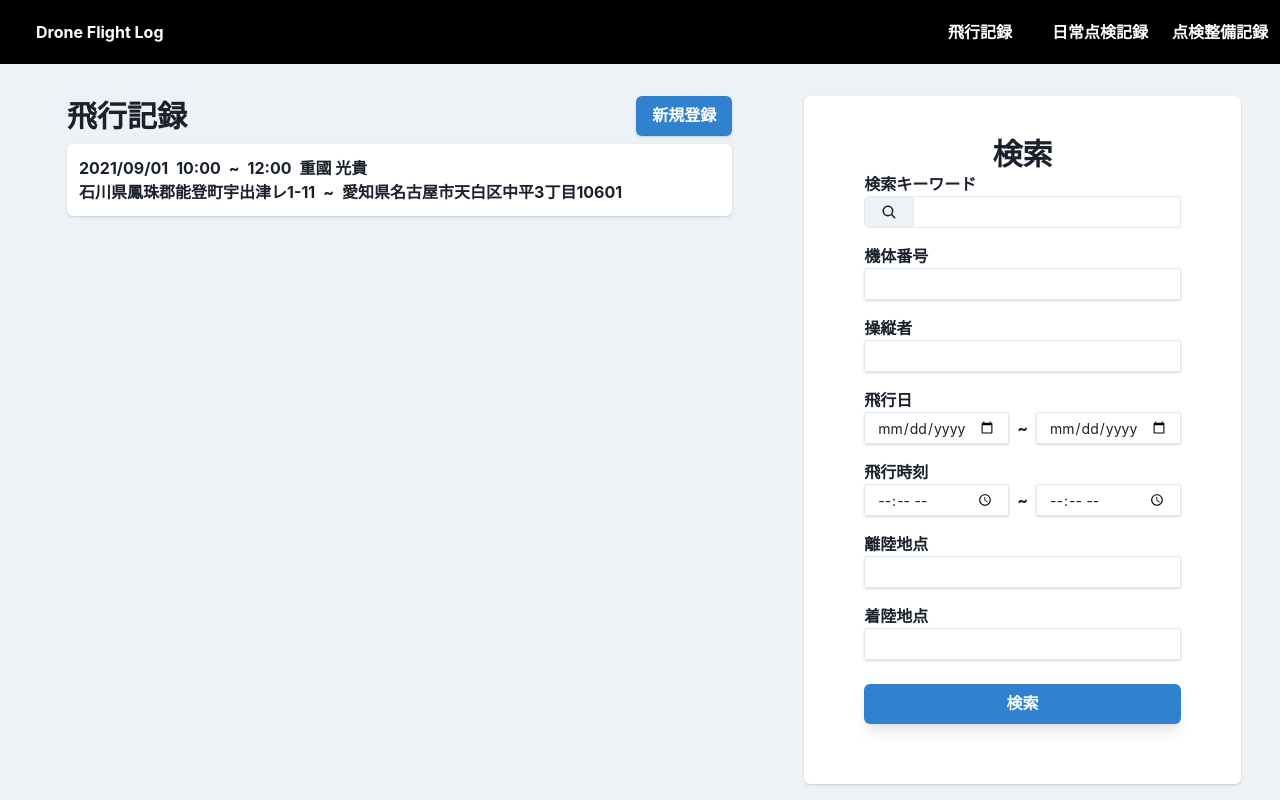
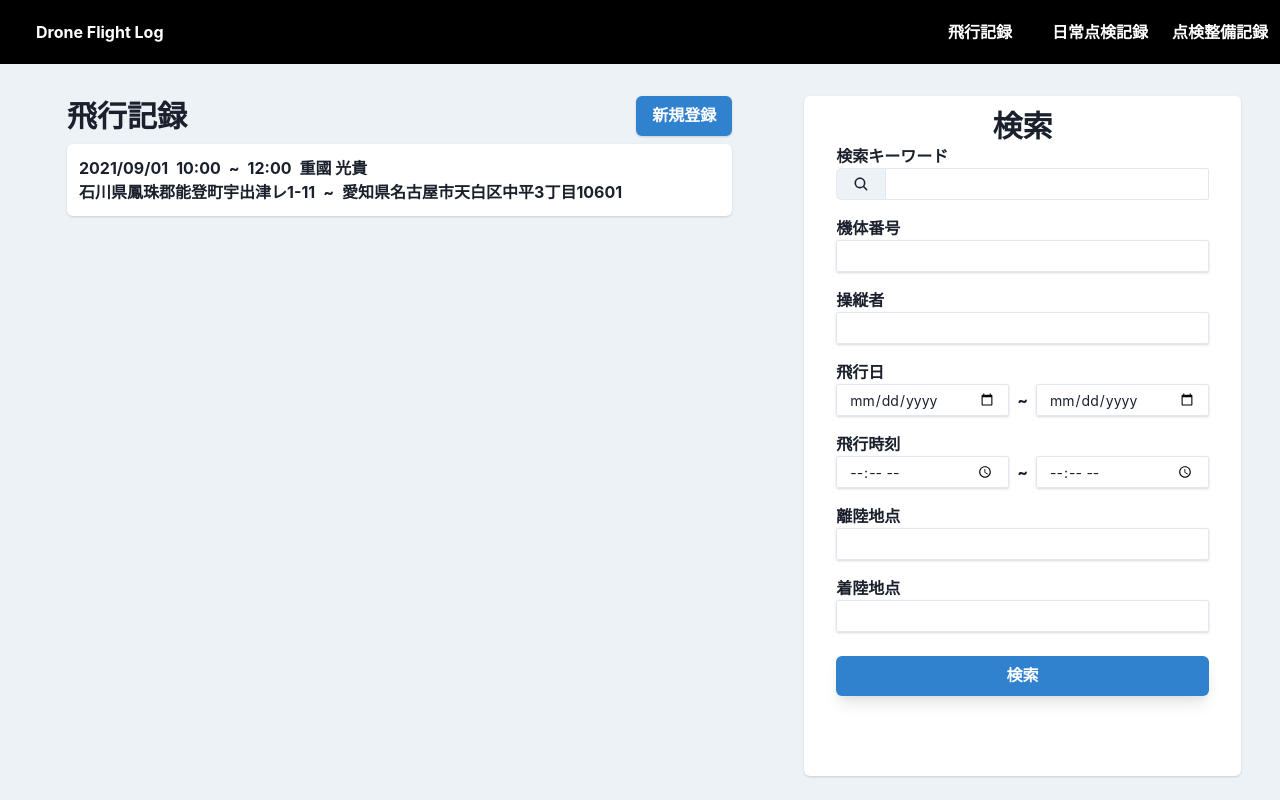
Before and after one commit to POPOTINESU/DroneFlightLog_frontend, a Next.js app: page /flightlog in a window 1280 px wide. Built offline with nearby package versions, Linux system fonts and the light colour scheme.

Commit message:
レスポンシブル対応

```diff
--- a/src/app/features/flightlog/ui/organisms/FlightLogTable.tsx
+++ b/src/app/features/flightlog/ui/organisms/FlightLogTable.tsx
@@ -66,7 +66,7 @@ export const FlightLogTable = () => {
         </Card>
       </GridItem>
       <GridItem colSpan={10} pr={5} height="100%">
-        <Card p={10} m={2} width="100%" height="100%" my="auto">
+        <Card p={{base:3,'2xl':10}} m={2} width="100%" height="100%" my="auto">
           <CardHeader p="0">
             <Center>
               <Heading size="lg">検索</Heading>
```
